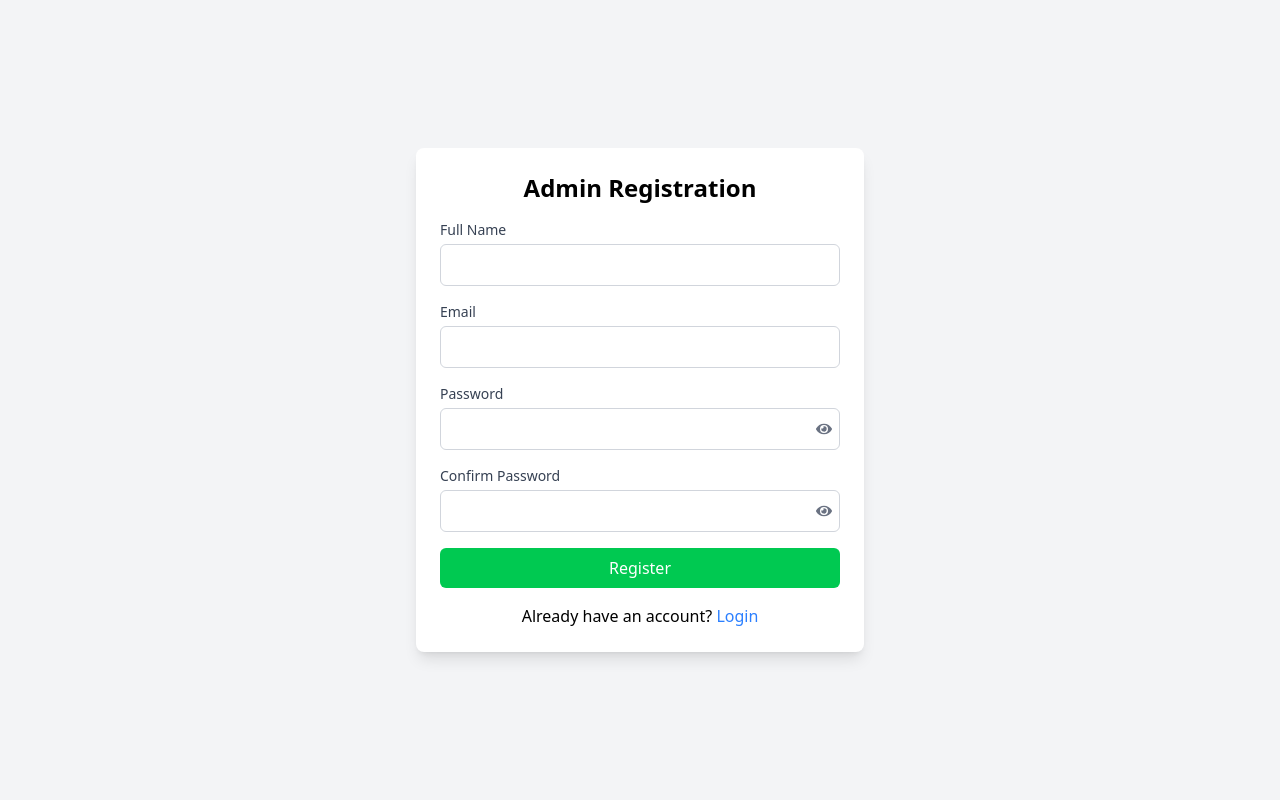
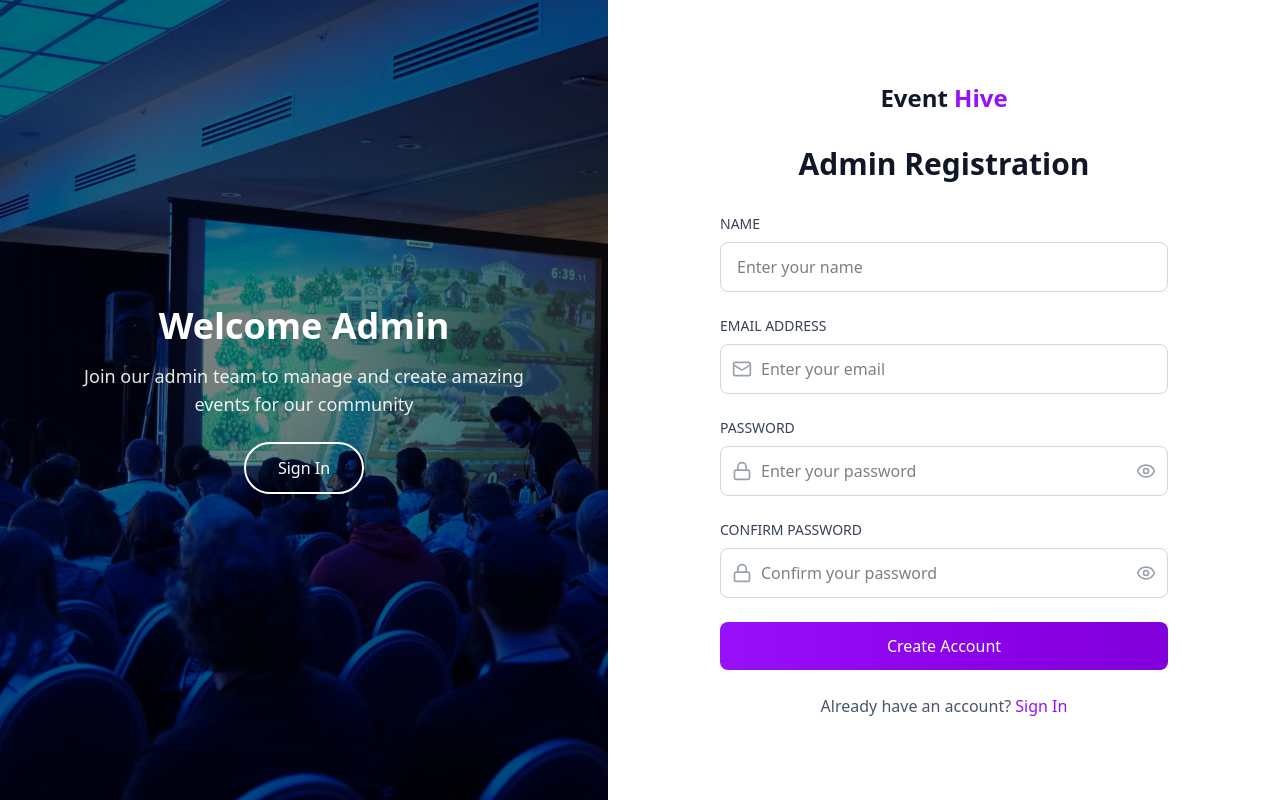
Before and after one commit to JAYASIMA007/Event_Management, a React (Vite) app in the folder frontend/: page /admin-register in a window 1280 px wide. Built offline with nearby package versions, Linux system fonts and the light colour scheme.

Commit message:
feat: enhance Admin registration form with improved UI and functionality

```diff
--- a/frontend/src/Pages/AdminRegister.tsx
+++ b/frontend/src/Pages/AdminRegister.tsx
@@ -1,98 +1,198 @@
-import { useState, type FormEvent } from 'react';
-import { Link } from 'react-router-dom';
-
-import { FaEye, FaEyeSlash } from 'react-icons/fa'; // Import icons - install with: npm install react-icons
+import { useState } from "react"
+import { useNavigate } from "react-router-dom"
+import axios from "axios"
+import { Mail, Lock, Eye, EyeOff } from "lucide-react"
+import eventBackground from "../images/event_background.svg"
 
 const AdminRegister = () => {
-  const [fullName, setFullName] = useState('');
-  const [email, setEmail] = useState('');
-  const [password, setPassword] = useState('');
-  const [confirmPassword, setConfirmPassword] = useState('');
-  const [showPassword, setShowPassword] = useState(false);
-  const [showConfirmPassword, setShowConfirmPassword] = useState(false);
+  const [name, setName] = useState("")
+  const [email, setEmail] = useState("")
+  const [password, setPassword] = useState("")
+  const [confirmPassword, setConfirmPassword] = useState("")
+  const [isLoading, setIsLoading] = useState(false)
+  const [showPassword, setShowPassword] = useState(false)
+  const [showConfirmPassword, setShowConfirmPassword] = useState(false)
+  const navigate = useNavigate()
 
-  function handleRegister(_event: FormEvent<HTMLFormElement>): void {
-    throw new Error('Function not implemented.');
+  const handleRegister = async (e: { preventDefault: () => void }) => {
+    e.preventDefault()
+    setIsLoading(true)
+    try {
+      // Use confirm_password as backend expects
+      await axios.post("http://localhost:8000/api/admin/register/", {
+        name,
+        email,
+        password,
+        confirm_password: confirmPassword,
+      })
+      alert("Registration successful! Please login.")
+      navigate("/admin-login")
+    } catch (error) {
+      if (axios.isAxiosError(error)) {
+        alert("Registration failed: " + (error.response?.data?.error || error.message))
+      } else if (error instanceof Error) {
+        alert("Registration failed: " + error.message)
+      } else {
+        alert("Registration failed: An unknown error occurred.")
+      }
+    } finally {
+      setIsLoading(false)
+    }
   }
 
-  // ...existing handleRegister code...
+  return (
+    <div className="flex min-h-screen">
+      {/* Left Side - Image and Welcome */}
+      <div className="hidden lg:flex flex-col justify-center items-center flex-1 relative overflow-hidden">
+        <img
+          src={eventBackground}
+          alt="Admin workspace background"
+          className="absolute inset-0 w-full h-full object-cover"
+          style={{ objectFit: "cover" }}
+        />
+        <div className="absolute inset-0 bg-black/50"></div>
+        <div className="relative z-10 flex flex-col items-center justify-center h-full w-full px-8">
+          <h3 className="text-4xl font-bold mb-4 text-white text-center">Welcome Admin</h3>
+          <p className="text-lg opacity-90 mb-6 max-w-md text-white text-center">
+            Join our admin team to manage and create amazing events for our community
+          </p>
+          <button
+            onClick={() => navigate("/admin-login")}
+            className="px-8 py-3 border-2 border-white text-white rounded-full font-medium hover:bg-white hover:text-purple-600 transition-all duration-300"
+          >
+            Sign In
+          </button>
+        </div>
+      </div>
 
-  return (
-    <div className="min-h-screen flex items-center justify-center bg-gray-100">
-      <div className="bg-white p-6 rounded-lg shadow-lg w-full max-w-md">
-        <h2 className="text-2xl font-bold mb-4 text-center">Admin Registration</h2>
-        <form onSubmit={handleRegister} className="space-y-4">
+      {/* Right Side - Registration Form */}
+      <div className="flex-1 flex items-center justify-center bg-white px-4 sm:px-6 lg:px-8">
+        <div className="w-full max-w-md space-y-8">
+          {/* Logo/Brand */}
+          <div className="text-center">
+            <h1 className="text-2xl font-bold text-gray-900">
+              Event <span className="text-purple-600">Hive</span>
+            </h1>
+          </div>
+
+          {/* Form Header */}
+          <div className="text-center">
+            <h2 className="text-3xl font-bold text-gray-900 mb-2">Admin Registration</h2>
+          </div>
+
+          {/* Registration Form */}
+          <form onSubmit={handleRegister} className="space-y-6">
+            {/* Name Field */}
             <div>
-            <label className="block text-sm font-medium text-gray-700">Full Name</label>
+              <label htmlFor="name" className="block text-sm font-medium text-gray-700 mb-2">
+                NAME
+              </label>
+              <div className="relative">
                 <input
+                  id="name"
                   type="text"
-              value={fullName}
-              onChange={(e) => setFullName(e.target.value)}
-              className="mt-1 block w-full p-2 border border-gray-300 rounded-md"
+                  value={name}
+                  onChange={(e) => setName(e.target.value)}
+                  placeholder="Enter your name"
+                  className="w-full pl-4 pr-4 py-3 border border-gray-300 rounded-lg focus:ring-2 focus:ring-purple-500 focus:border-transparent outline-none transition-all duration-200"
                   required
                 />
               </div>
+            </div>
+            {/* Email Field */}
             <div>
-            <label className="block text-sm font-medium text-gray-700">Email</label>
+              <label htmlFor="email" className="block text-sm font-medium text-gray-700 mb-2">
+                EMAIL ADDRESS
+              </label>
+              <div className="relative">
+                <Mail className="absolute left-3 top-1/2 transform -translate-y-1/2 text-gray-400 h-5 w-5" />
                 <input
+                  id="email"
                   type="email"
                   value={email}
                   onChange={(e) => setEmail(e.target.value)}
-              className="mt-1 block w-full p-2 border border-gray-300 rounded-md"
+                  placeholder="Enter your email"
+                  className="w-full pl-10 pr-4 py-3 border border-gray-300 rounded-lg focus:ring-2 focus:ring-purple-500 focus:border-transparent outline-none transition-all duration-200"
                   required
                 />
               </div>
+            </div>
+
+            {/* Password Field */}
             <div>
-            <label className="block text-sm font-medium text-gray-700">Password</label>
+              <label htmlFor="password" className="block text-sm font-medium text-gray-700 mb-2">
+                PASSWORD
+              </label>
               <div className="relative">
+                <Lock className="absolute left-3 top-1/2 transform -translate-y-1/2 text-gray-400 h-5 w-5" />
                 <input
+                  id="password"
                   type={showPassword ? "text" : "password"}
                   value={password}
                   onChange={(e) => setPassword(e.target.value)}
-                className="mt-1 block w-full p-2 border border-gray-300 rounded-md"
+                  placeholder="Enter your password"
+                  className="w-full pl-10 pr-10 py-3 border border-gray-300 rounded-lg focus:ring-2 focus:ring-purple-500 focus:border-transparent outline-none transition-all duration-200"
                   required
                 />
                 <button
                   type="button"
-                className="absolute right-2 top-1/2 transform -translate-y-1/2 text-gray-500"
-                onClick={() => setShowPassword(!showPassword)}
+                  onClick={() => setShowPassword((v) => !v)}
+                  className="absolute right-3 top-1/2 transform -translate-y-1/2 text-gray-400 hover:text-gray-700"
+                  tabIndex={-1}
                 >
-                {showPassword ? <FaEyeSlash /> : <FaEye />}
+                  {showPassword ? <EyeOff className="h-5 w-5" /> : <Eye className="h-5 w-5" />}
                 </button>
               </div>
             </div>
+
+            {/* Confirm Password Field */}
             <div>
-            <label className="block text-sm font-medium text-gray-700">Confirm Password</label>
+              <label htmlFor="confirmPassword" className="block text-sm font-medium text-gray-700 mb-2">
+                CONFIRM PASSWORD
+              </label>
               <div className="relative">
+                <Lock className="absolute left-3 top-1/2 transform -translate-y-1/2 text-gray-400 h-5 w-5" />
                 <input
+                  id="confirmPassword"
                   type={showConfirmPassword ? "text" : "password"}
                   value={confirmPassword}
                   onChange={(e) => setConfirmPassword(e.target.value)}
-                className="mt-1 block w-full p-2 border border-gray-300 rounded-md"
+                  placeholder="Confirm your password"
+                  className="w-full pl-10 pr-10 py-3 border border-gray-300 rounded-lg focus:ring-2 focus:ring-purple-500 focus:border-transparent outline-none transition-all duration-200"
                   required
                 />
                 <button
                   type="button"
-                className="absolute right-2 top-1/2 transform -translate-y-1/2 text-gray-500"
-                onClick={() => setShowConfirmPassword(!showConfirmPassword)}
+                  onClick={() => setShowConfirmPassword((v) => !v)}
+                  className="absolute right-3 top-1/2 transform -translate-y-1/2 text-gray-400 hover:text-gray-700"
+                  tabIndex={-1}
                 >
-                {showConfirmPassword ? <FaEyeSlash /> : <FaEye />}
+                  {showConfirmPassword ? <EyeOff className="h-5 w-5" /> : <Eye className="h-5 w-5" />}
                 </button>
               </div>
             </div>
+
             <button
               type="submit"
-            className="w-full bg-green-500 text-white p-2 rounded-md hover:bg-green-600"
+              disabled={isLoading}
+              className="w-full bg-gradient-to-r from-purple-600 to-purple-700 text-white py-3 px-4 rounded-lg font-medium hover:from-purple-700 hover:to-purple-800 focus:ring-2 focus:ring-purple-500 focus:ring-offset-2 transition-all duration-200 disabled:opacity-50 disabled:cursor-not-allowed"
             >
-            Register
+              {isLoading ? "Creating Account..." : "Create Account"}
             </button>
-          <p className="text-center">
-            Already have an account? <Link to="/admin-login" className="text-blue-500">Login</Link>
+
+            <div className="text-center">
+              <p className="text-gray-600">
+                Already have an account?{" "}
+                <a href="/admin-login" className="text-purple-600 hover:text-purple-700 font-medium transition-colors">
+                  Sign In
+                </a>
               </p>
+            </div>
           </form>
         </div>
       </div>
-  );
-};
+    </div>
+  )
+}
 
 export default AdminRegister;
```
Lines whose indentation alone changed are shown as unchanged.
